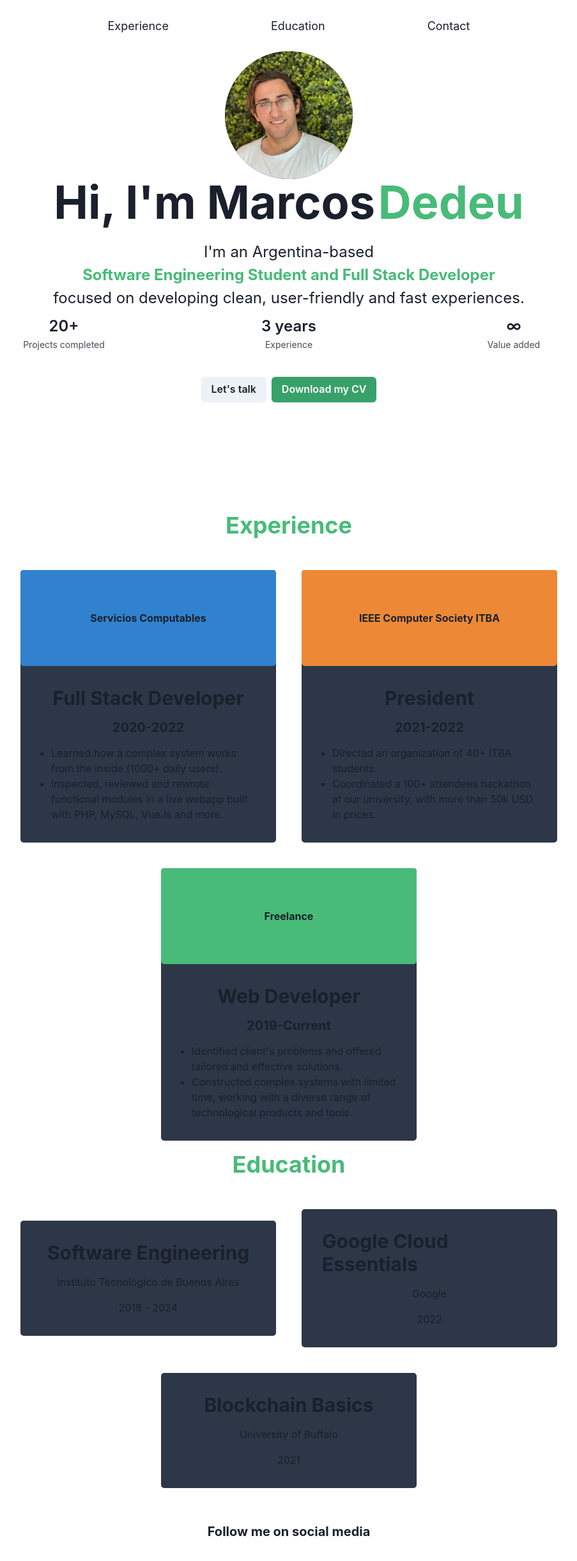
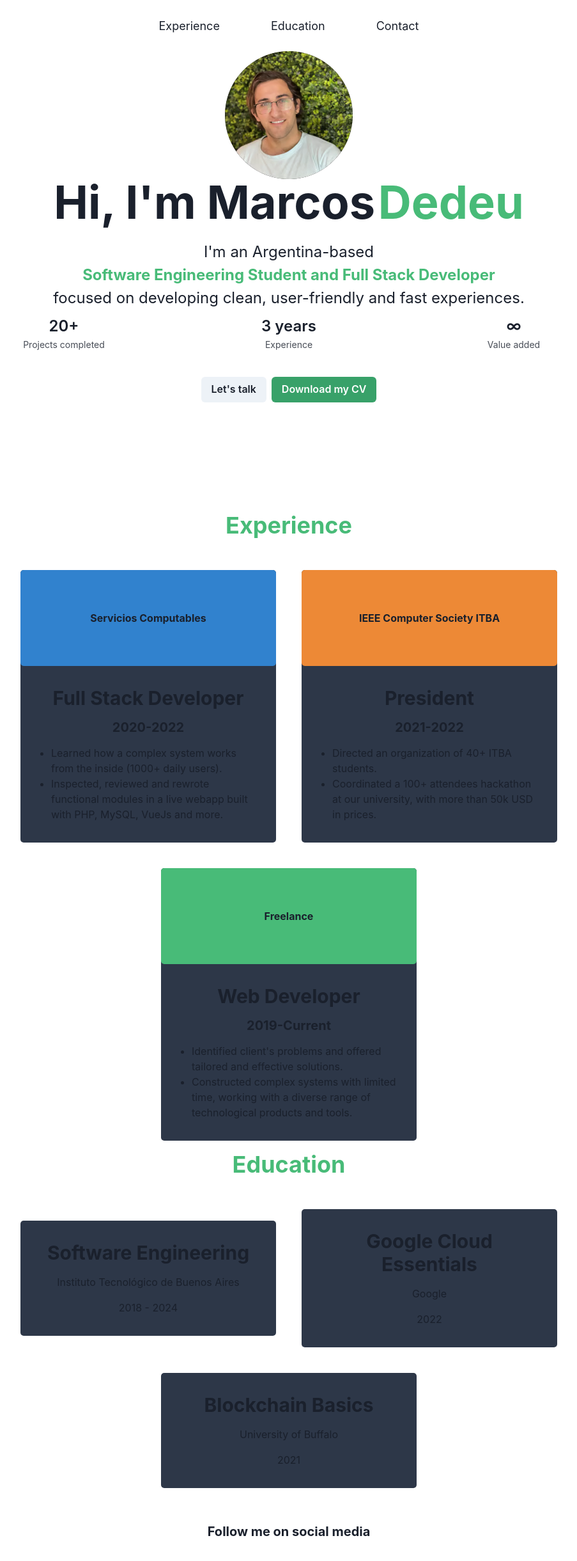
Before and after one commit to mdedeu/personal-website, a React (Create React App) app: page / in a window 1280 px wide. Shown: the top 2440 px of the page at 64% size, without its empty margins (188-1091 px from the left). Built offline with nearby package versions, Linux system fonts and the light colour scheme; some icons are missing.

Commit message:
Responsiveness Education and Experience fixed

```diff
--- a/src/App.tsx
+++ b/src/App.tsx
@@ -11,11 +11,10 @@ import {FaGithub, FaLinkedin, FaTwitter} from "react-icons/all";
 
 export const App = () => (
   <ChakraProvider theme={theme}>
-
       <Flex>
           <Navbar/>
       </Flex>
-      <Flex direction="column" h="90vh">
+      <Flex direction="column" h="90vh" justify="center">
           <Flex direction="column" justify="center" align="center" mx="auto">
               <Center>
                   <Image src='Marcos.avif' w={{base:'100px', md:'200px'}}/>
--- a/src/Theme.tsx
+++ b/src/Theme.tsx
@@ -1,14 +1,12 @@
 import {extendTheme} from "@chakra-ui/react";
 
-const config = {
-    initialColorMode: 'dark',
-    useSystemColorMode: false,
-}
 
 const theme = extendTheme({
       fonts: {
          heading: `'Inter', sans-serif`,
          body: `'Roboto', sans-serif`,
-      }, config
+      },
+    initialColorMode: 'dark',
+    useSystemColorMode: false
 })
 export default theme
--- a/src/components/EducationCard.tsx
+++ b/src/components/EducationCard.tsx
@@ -10,11 +10,11 @@ type EducationCardProps = {
 }
 const EducationCard = ({institution, image, title, year}: EducationCardProps) => {
     return (
-        <Flex justify="center" direction="column" bgColor="gray.700" borderRadius="5px" w={{base: '350px', md:'400px'}} m={4}>
+        <Flex justify="center" direction="column" bgColor="gray.700" borderRadius="5px"  w={{base: '300px', md:'400px'}} m={4}>
             <Flex direction="column" p={8} gap={4} justify="center" align="center">
-                <Heading size="lg">{title}</Heading>
-                <Text size="md">{institution}</Text>
-                <Text size="xs">{year}</Text>
+                <Heading size="lg" textAlign="center">{title}</Heading>
+                <Text size="md" textAlign="center" >{institution}</Text>
+                <Text size="xs" textAlign="center">{year}</Text>
             </Flex>
 
         </Flex>
--- a/src/components/JobCard.tsx
+++ b/src/components/JobCard.tsx
@@ -12,7 +12,7 @@ type JobCardProps = {
 
 const JobCard = ({workplace, color, title, year, listItem1, listItem2}:JobCardProps) => {
     return (
-            <Flex justify="center" direction="column" bgColor="gray.700" borderRadius="5px" w={{base: '350px', md:'400px'}} m={4} >
+            <Flex justify="center" direction="column" bgColor="gray.700" borderRadius="5px" w={{base: '300px', md:'400px'}} m={4} >
                 <Flex h="150px" bgColor={color}  borderRadius="5px">
                     <Text fontWeight="bold" m="auto">{workplace}</Text>
                 </Flex>
--- a/src/components/Navbar.tsx
+++ b/src/components/Navbar.tsx
@@ -2,7 +2,7 @@ import React from "react"
 import { Flex, Link, Text} from "@chakra-ui/react"
 export function Navbar(){
     return (
-        <Flex alignItems='center' gap={{ base: 10, md: 40}} justifyContent='center'  p={4} h="10vh" mx="auto">
+        <Flex alignItems='center'  justify='space-between' gap={{ base:4, md:20 }}  p={4} h="10vh" mx="auto">
             <Link  href="#experience" textDecoration="none">
                 <Text fontSize="lg">Experience</Text>
             </Link>
```
